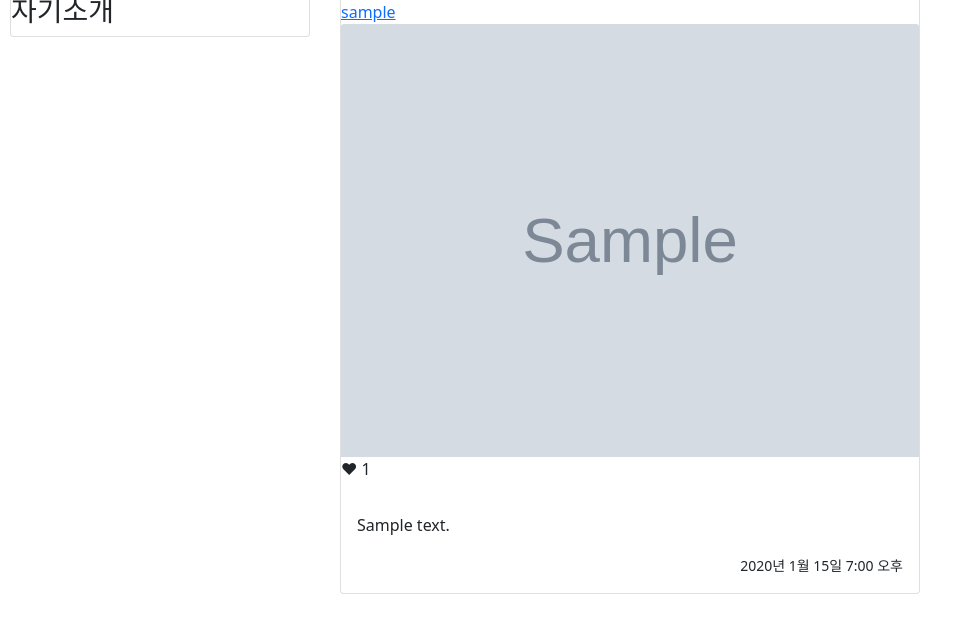
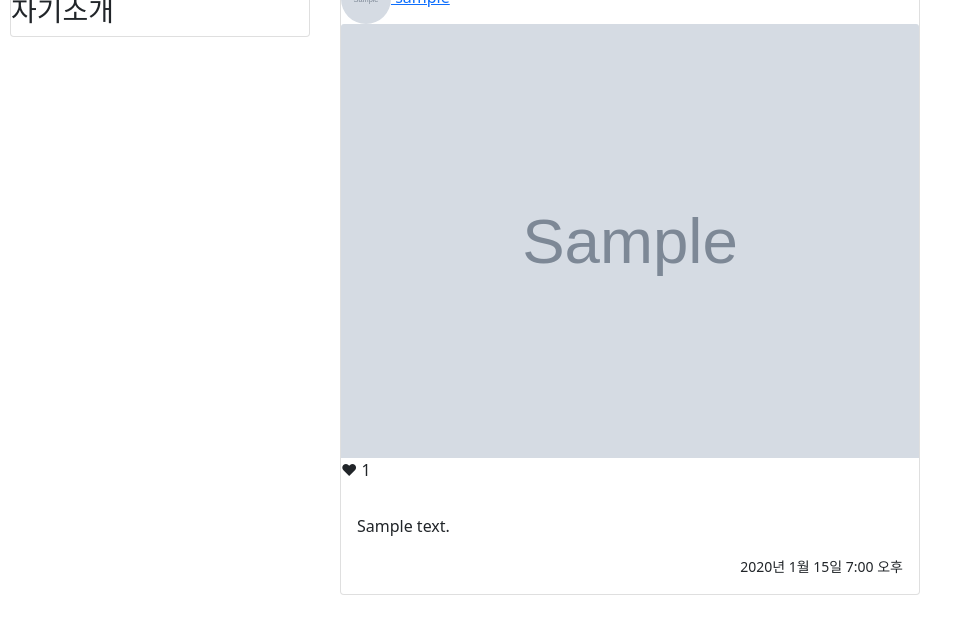
Before and after one commit to choice44/bootsCampStrap, a Django app: page /tweet/followers in a window 1280 px wide. Shown: the part 143-777 px from the top of the page, without its empty margins (0-973 px from the left). Run offline with Django 4.2, Linux system fonts and the light colour scheme; a user stored in the database is signed in; tables that the repository leaves empty hold one stand-in row (values such as "Sample post"); grey boxes marked "Sample" are stand-in pictures.

Commit message:
add profileimg on tweet

```diff
--- a/templates/tweet/follows_tweet.html
+++ b/templates/tweet/follows_tweet.html
@@ -35,13 +35,13 @@
             <div class="card mb-3">
                 <a href ='{% url 'my_page' tw.user.id %}'>
                     <img
-                        src="{{ tw.user.profile.image.url }}"
+                        src="{{ tw.user.imgfile.url }}"
                         class="rounded-circle"
                         width="50"
                         height="50"
                         alt="{{ tw.user.username }}"
                     >
-                    <p class="card-text">{{ tw.user.username }}</p>
+                    {{ tw.user.username }}
                 </a>
                 <a href='{% url 'detail' tw.id %}'>
                     <img
```
